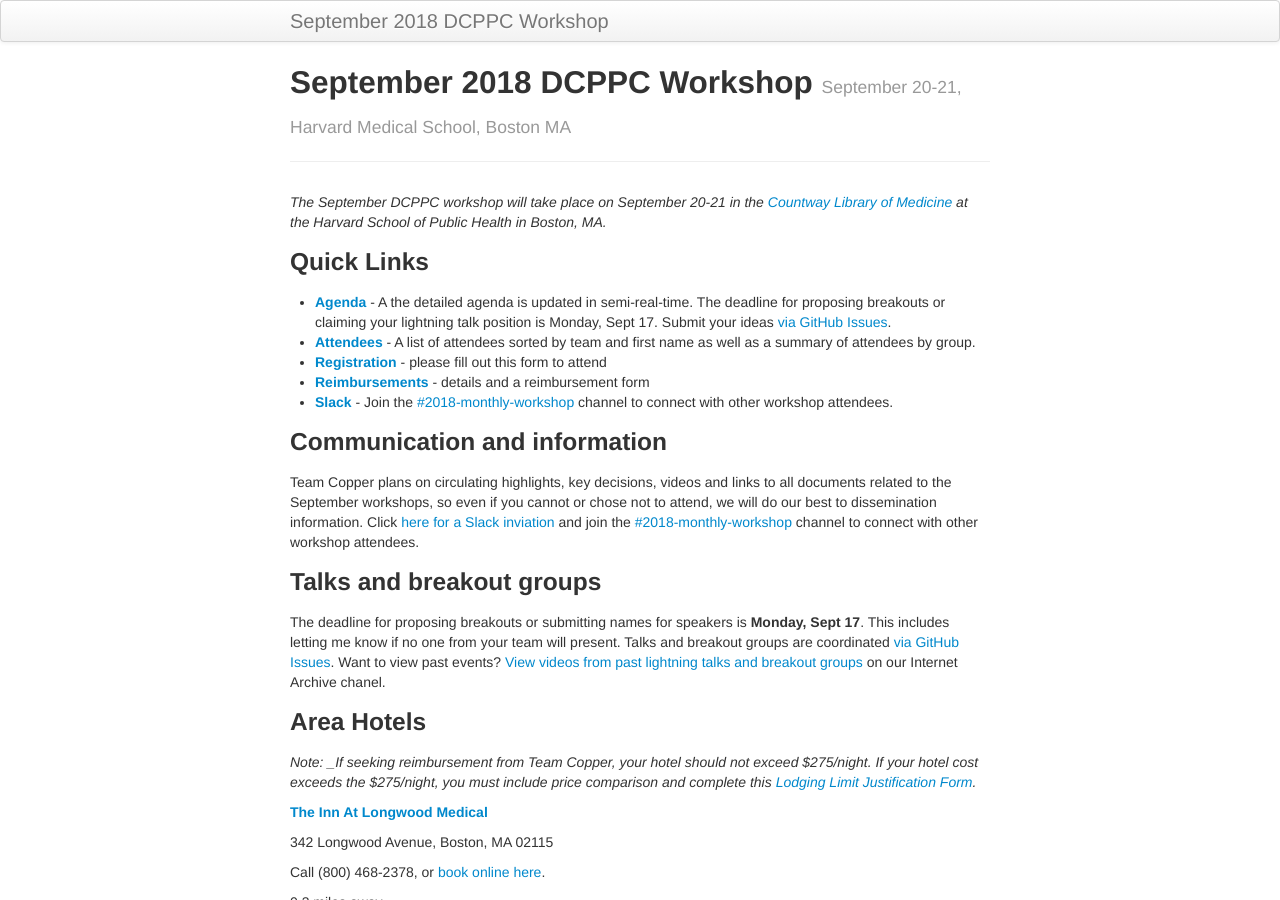
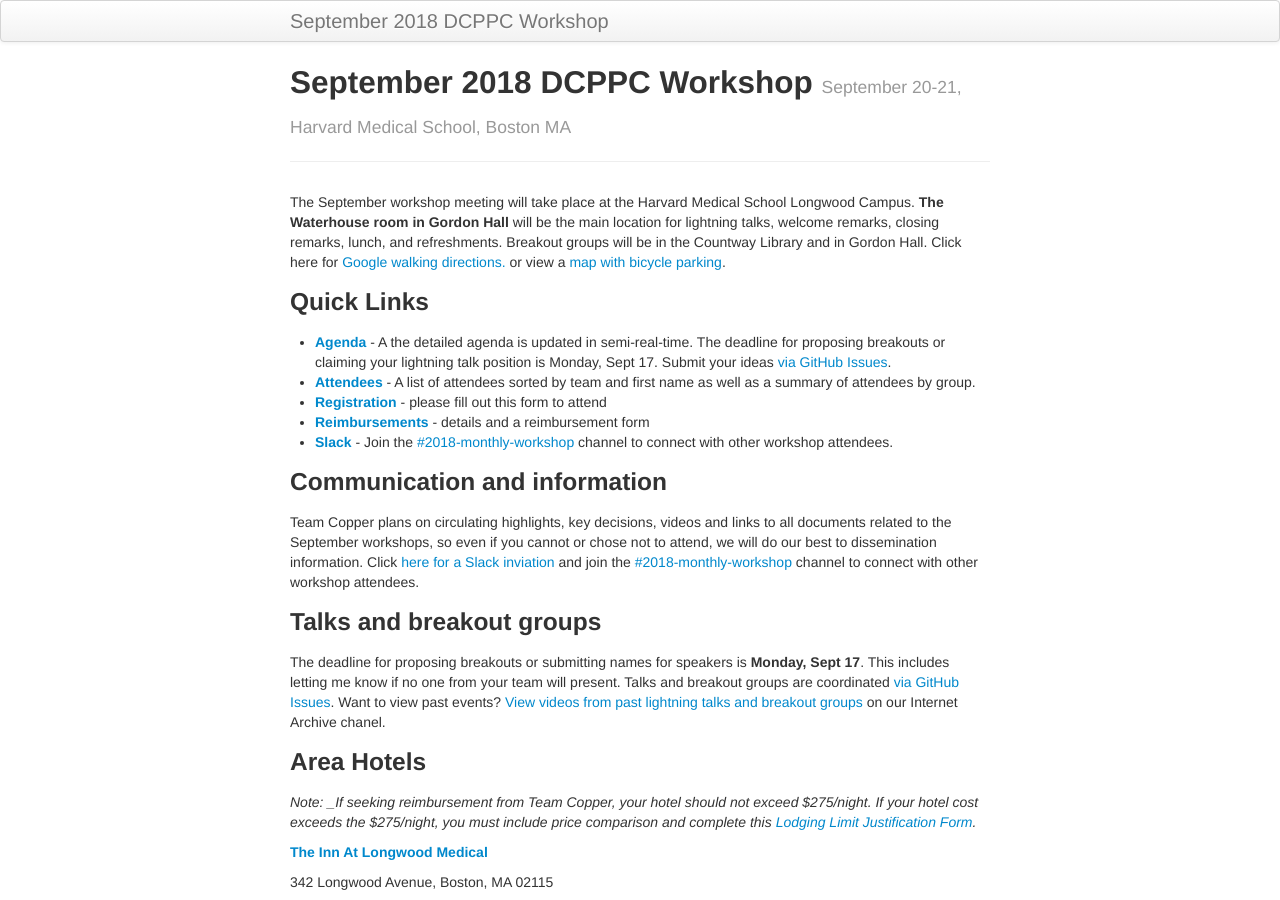
Before and after one commit to dcppc/2018-september-workshop, a Jekyll site: the page built from docs/index.md, in a window 1280 px wide and 900 px high. Built offline with Jekyll 4.4.1, drawn with Linux system fonts in a browser that asks for light colours.

Commit message:
update location to gordon hall

```diff
--- a/docs/index.md
+++ b/docs/index.md
@@ -4,10 +4,7 @@ title: September 2018 DCPPC Workshop
 tagline: September 20-21, Harvard Medical School, Boston MA
 ---
 
-_The September DCPPC workshop will take place on September 20-21 in the
-[Countway Library of Medicine](https://tinyurl.com/ydzxycda)
-at the Harvard School of Public Health in Boston, MA._
-
+The September workshop meeting will take place at the Harvard Medical School Longwood Campus. **The Waterhouse room in Gordon Hall** will be the main location for lightning talks, welcome remarks, closing remarks, lunch, and refreshments. Breakout groups will be in the Countway Library and in Gordon Hall. Click here for [Google walking directions.](https://preview.tinyurl.com/y9sqkxss) or view a [map with bicycle parking](https://github.com/dcppc/2018-september-workshop/issues/14).
 
 ### Quick Links
 
```
